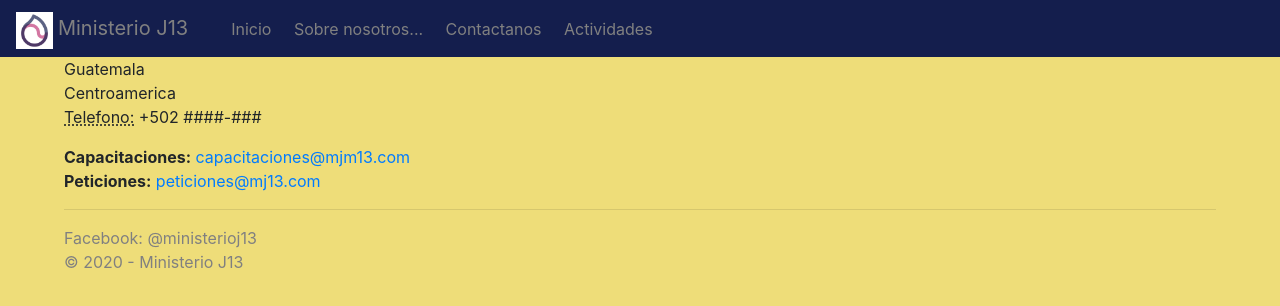
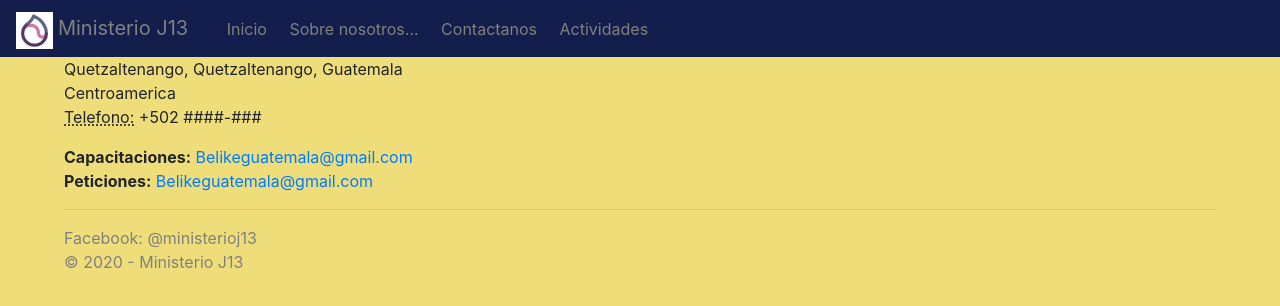
Before and after one commit to joshmarto/MJ13, a plain HTML site: page contact.html in a window 1280 px wide. Drawn offline with nearby package versions, Linux system fonts and the light colour scheme.

Commit message:
2nd update

```diff
--- a/contact.html
+++ b/contact.html
@@ -35,25 +35,25 @@
 			<nav class="navbar">
 				<div class="navbar-collapse">
 					<img src="logo.png" width="3%" height="3%">
-					<a href="index.html" class="navbar-brand" style="color: gray;">Ministerio J13&nbsp&nbsp&nbsp&nbsp</a>
-					<a class="nav-item" href="index.html" style="color: gray;">Inicio&nbsp&nbsp&nbsp&nbsp</a>
-					<a class="nav-item" href="about.html" style="color: gray;">Sobre nosotros...&nbsp&nbsp&nbsp&nbsp</a>
-					<a class="nav-item" href="contact.html" style="color: gray;">Contactanos&nbsp&nbsp&nbsp&nbsp</a>
+					<a href="index.html" class="navbar-brand" style="color: gray;">Ministerio J13</a>&nbsp&nbsp&nbsp&nbsp
+					<a class="nav-item" href="index.html" style="color: gray;">Inicio</a>&nbsp&nbsp&nbsp&nbsp
+					<a class="nav-item" href="about.html" style="color: gray;">Sobre nosotros...</a>&nbsp&nbsp&nbsp&nbsp
+					<a class="nav-item" href="contact.html" style="color: gray;">Contactanos</a>&nbsp&nbsp&nbsp&nbsp
 					<a class="nav-item" href="activities.html" style="color: gray;">Actividades</a>
 				</div>
 			</nav>
 		</header>
 		<div class="content">
 			<address>
-			    Guatemala<br />
+			    Quetzaltenango, Quetzaltenango, Guatemala<br />
 			    Centroamerica<br />
 			    <abbr title="Phone">Telefono:</abbr>
 			    +502 ####-###
 			</address>
 
 			<address>
-			    <strong>Capacitaciones:</strong>   <a href="mailto:Capacitaciones@mjm13.com">capacitaciones@mjm13.com</a><br />
-			    <strong>Peticiones:</strong> <a href="mailto:Peticiones@mjm13.com">peticiones@mj13.com</a>
+			    <strong>Capacitaciones:</strong>   <a href="mailto:Belikeguatemala@gmail.com">Belikeguatemala@gmail.com</a><br />
+			    <strong>Peticiones:</strong> <a href="mailto:Belikeguatemala@gmail.com">Belikeguatemala@gmail.com</a>
 			</address>
 		</div>
 		<footer>
```
Also changed, not shown: about.html (+4 -4 lines), activities.html (+5 -5 lines), index.html (+7 -4 lines), icono.png (added).
